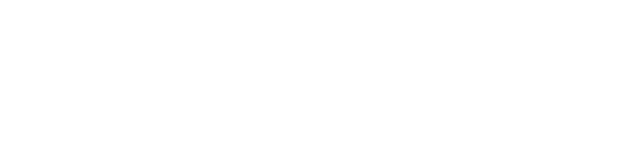
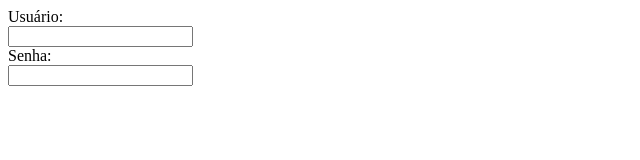
Before and after one commit to MikhelCB/Projeto-Form, a plain HTML site: page index.html in a window 1280 px wide. Shown: the whole page, without its empty margins (0-640 px from the left). Drawn offline with Linux system fonts and the light colour scheme.

Commit message:
start project, index and css

```diff
--- a/index.html
+++ b/index.html
@@ -6,5 +6,18 @@
     <link rel="stylesheet" href="style.css" />
     <title>Formulário</title>
   </head>
-  <body></body>
+  <body>
+    <div>
+      <form>
+        <label> Usuário: </label>
+        <div>
+          <input type="text" />
+        </div>
+        <label> Senha: </label>
+        <div>
+          <input type="password" />
+        </div>
+      </form>
+    </div>
+  </body>
 </html>
```
